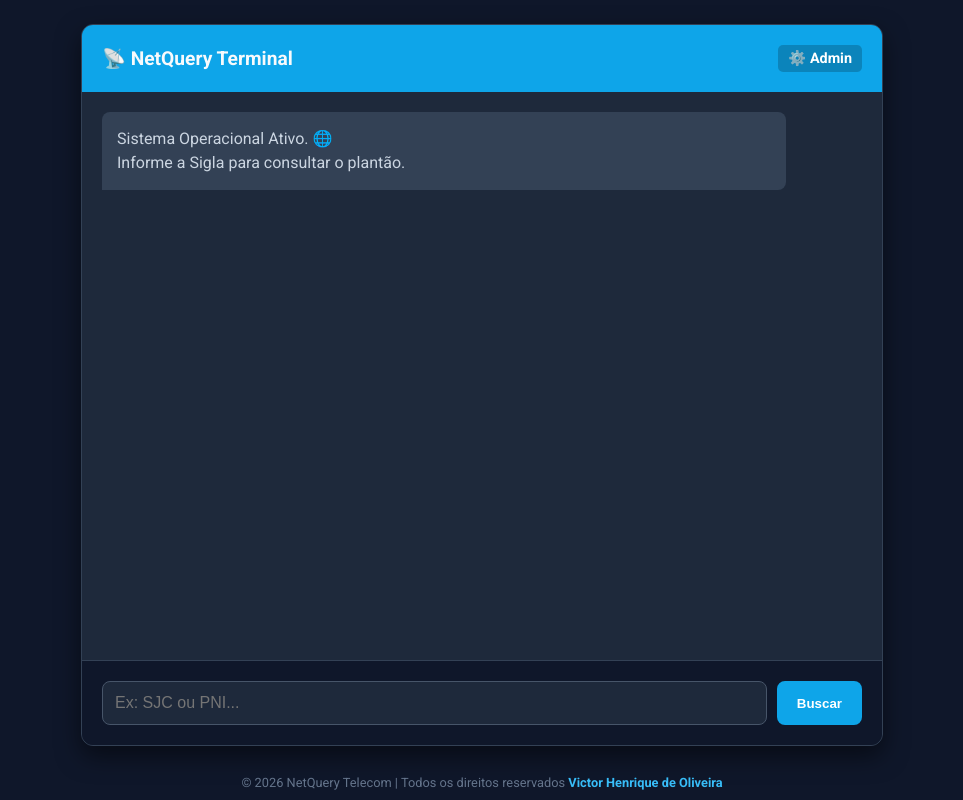
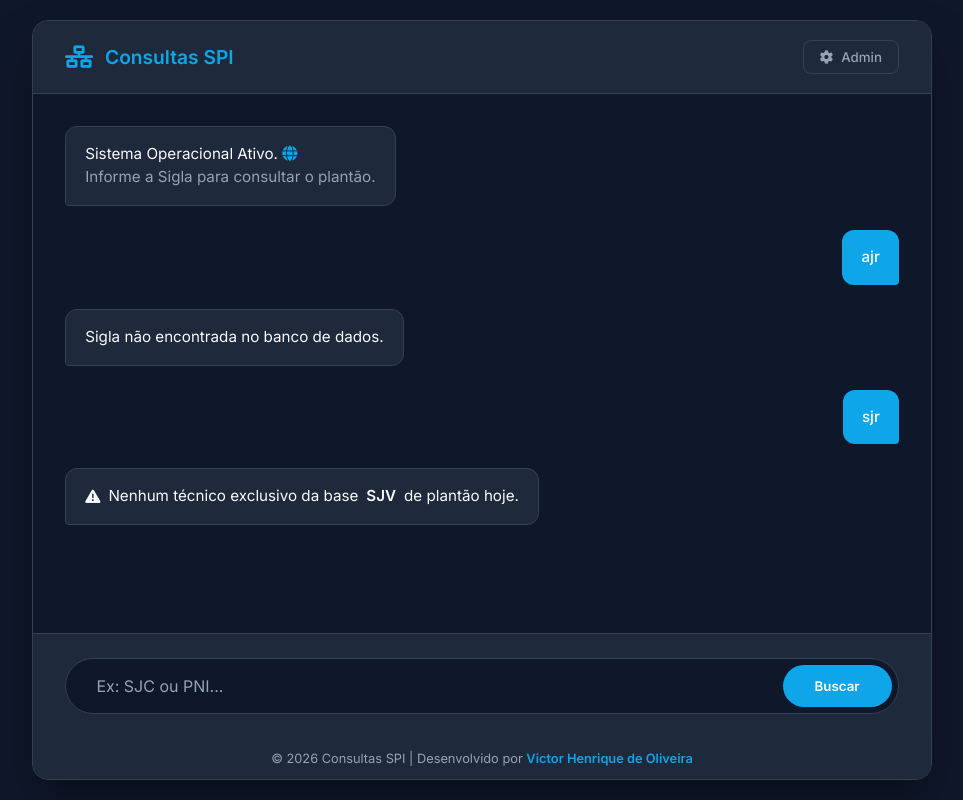
Before and after one commit to VictorOli23/Consultas-SPI, a Flask app: page / in a window 1280 px wide. Shown: the whole page, without its empty margins (158-1121 px from the left). Run offline with Flask 3, Linux system fonts and the light colour scheme; some libraries are stand-ins or nearby versions.

Commit message:
Update index.html

```diff
--- a/templates/index.html
+++ b/templates/index.html
@@ -3,272 +3,265 @@
 <head>
     <meta charset="UTF-8">
     <meta name="viewport" content="width=device-width, initial-scale=1.0">
-    <title>NetQuery Terminal</title>
-    <link href="https://fonts.googleapis.com/css2?family=Roboto:wght@400;500;700&display=swap" rel="stylesheet">
+    <title>Consultas SPI</title>
+    <link href="https://fonts.googleapis.com/css2?family=Inter:wght@400;500;600&display=swap" rel="stylesheet">
+    <link rel="stylesheet" href="https://cdnjs.cloudflare.com/ajax/libs/font-awesome/6.4.0/css/all.min.css">
+
     <style>
-        body {
-            font-family: 'Roboto', sans-serif;
-            background-color: #0f172a;
-            color: #f8fafc;
+        /* Paleta de Cores Moderna e Reset */
+        :root {
+            --bg-dark: #0f172a;
+            --bg-panel: #1e293b;
+            --primary: #0ea5e9;
+            --primary-hover: #0284c7;
+            --text-main: #f8fafc;
+            --text-muted: #94a3b8;
+            --border: #334155;
+            --warning: #eab308;
+        }
+
+        * {
             margin: 0;
             padding: 0;
+            box-sizing: border-box;
+            font-family: 'Inter', sans-serif;
+        }
+
+        body {
+            background-color: var(--bg-dark);
+            color: var(--text-main);
+            height: 100vh;
             display: flex;
             justify-content: center;
             align-items: center;
-            height: 100vh;
         }
-        .chat-container {
+
+        /* Container Principal */
+        .app-container {
             width: 100%;
-            max-width: 800px;
-            height: 90vh;
-            background-color: #1e293b;
-            border-radius: 12px;
-            box-shadow: 0 10px 25px rgba(0,0,0,0.5);
+            max-width: 900px;
+            height: 95vh;
+            background-color: var(--bg-dark);
             display: flex;
             flex-direction: column;
+            border-radius: 16px;
+            box-shadow: 0 25px 50px -12px rgba(0, 0, 0, 0.5);
             overflow: hidden;
-            border: 1px solid #334155;
-            margin-bottom: 30px;
+            border: 1px solid var(--border);
         }
+
+        /* Cabeçalho */
         .header {
-            background-color: #0ea5e9;
-            padding: 20px;
-            text-align: center;
-            font-size: 1.2rem;
-            font-weight: bold;
+            background-color: var(--bg-panel);
+            padding: 1.2rem 2rem;
             display: flex;
             justify-content: space-between;
             align-items: center;
+            border-bottom: 1px solid var(--border);
         }
-        .header a {
-            color: white;
-            text-decoration: none;
-            font-size: 0.9rem;
-            background-color: rgba(0,0,0,0.2);
-            padding: 5px 10px;
-            border-radius: 5px;
-            transition: 0.3s;
+
+        .brand {
+            display: flex;
+            align-items: center;
+            gap: 12px;
+            font-size: 1.2rem;
+            font-weight: 600;
+            color: var(--primary);
         }
-        .header a:hover {
-            background-color: rgba(0,0,0,0.4);
+
+        .brand i { font-size: 1.4rem; }
+
+        .btn-admin {
+            background: transparent;
+            color: var(--text-muted);
+            border: 1px solid var(--border);
+            padding: 0.5rem 1rem;
+            border-radius: 8px;
+            cursor: pointer;
+            transition: all 0.3s ease;
+            display: flex;
+            align-items: center;
+            gap: 8px;
+            font-weight: 500;
         }
-        .chat-box {
+
+        .btn-admin:hover {
+            background-color: var(--border);
+            color: var(--text-main);
+        }
+
+        /* Área de Chat */
+        .chat-area {
             flex: 1;
-            padding: 20px;
+            padding: 2rem;
             overflow-y: auto;
             display: flex;
             flex-direction: column;
-            gap: 15px;
-        }
-        .message {
-            max-width: 90%;
-            padding: 15px;
-            border-radius: 8px;
-            line-height: 1.5;
-        }
-        .user-msg {
-            background-color: #0ea5e9;
-            color: white;
-            align-self: flex-end;
-            border-bottom-right-radius: 0;
-        }
-        .bot-msg {
-            background-color: #334155;
-            color: #cbd5e1;
-            align-self: flex-start;
-            border-bottom-left-radius: 0;
-            width: 100%;
-            box-sizing: border-box;
+            gap: 1.5rem;
         }
 
-        .response-header {
-            border-bottom: 1px solid #475569;
-            padding-bottom: 10px;
-            margin-bottom: 15px;
-            font-size: 1.1rem;
-        }
-        .columns-container {
+        /* Estilo das Mensagens */
+        .message-wrapper {
             display: flex;
-            gap: 15px;
             width: 100%;
         }
-        .column {
-            flex: 1;
-            background-color: #0f172a;
-            padding: 15px;
-            border-radius: 8px;
-            border: 1px solid #475569;
-        }
-        .column-title {
-            text-align: center;
-            color: #38bdf8;
-            font-weight: bold;
-            margin-bottom: 15px;
-            border-bottom: 1px dashed #475569;
-            padding-bottom: 5px;
-        }
-        .tec-card {
-            margin-bottom: 10px;
+
+        .message {
+            max-width: 80%;
+            padding: 1rem 1.2rem;
+            border-radius: 12px;
+            line-height: 1.5;
             font-size: 0.95rem;
         }
-        .tec-card:last-child {
-            margin-bottom: 0;
-            border-bottom: none !important;
+
+        .system {
+            justify-content: flex-start;
         }
 
-        .input-area {
-            display: flex;
-            padding: 20px;
-            background-color: #0f172a;
-            border-top: 1px solid #334155;
-        }
-        input[type="text"] {
-            flex: 1;
-            padding: 12px;
-            border: 1px solid #475569;
-            background-color: #1e293b;
-            color: white;
-            border-radius: 8px;
-            outline: none;
-            font-size: 1rem;
-        }
-        button {
-            margin-left: 10px;
-            padding: 12px 20px;
-            background-color: #0ea5e9;
-            color: white;
-            border: none;
-            border-radius: 8px;
-            cursor: pointer;
-            font-weight: bold;
-            transition: 0.3s;
-        }
-        button:hover {
-            background-color: #0284c7;
+        .system .message {
+            background-color: var(--bg-panel);
+            color: var(--text-main);
+            border-bottom-left-radius: 4px;
+            border: 1px solid var(--border);
         }
 
-        /* ESTILOS DO RODAPÉ (COPYRIGHT) */
-        .footer {
-            position: fixed;
-            bottom: 10px;
-            width: 100%;
-            text-align: center;
-            color: #64748b;
-            font-size: 0.8rem;
-            z-index: 10;
-        }
-        .footer a {
-            color: #38bdf8;
-            text-decoration: none;
-            font-weight: bold;
-            transition: color 0.3s;
-        }
-        .footer a:hover {
-            color: #0ea5e9;
-            text-decoration: underline;
+        .user {
+            justify-content: flex-end;
         }
 
-        @media (max-width: 600px) {
-            .columns-container {
-                flex-direction: column;
+        .user .message {
+            background-color: var(--primary);
+            color: #fff;
+            border-bottom-right-radius: 4px;
+            font-weight: 500;
         }
+
+        .warning-msg {
+            color: var(--warning);
+            display: flex;
+            align-items: center;
+            gap: 8px;
         }
+
+        /* Área de Input */
+        .input-area {
+            padding: 1.5rem 2rem;
+            background-color: var(--bg-panel);
+            border-top: 1px solid var(--border);
+        }
+
+        .input-wrapper {
+            display: flex;
+            background-color: var(--bg-dark);
+            border: 1px solid var(--border);
+            border-radius: 30px;
+            padding: 0.4rem;
+            transition: border-color 0.3s;
+        }
+
+        .input-wrapper:focus-within {
+            border-color: var(--primary);
+        }
+
+        .input-wrapper input {
+            flex: 1;
+            background: transparent;
+            border: none;
+            color: var(--text-main);
+            padding: 0 1.5rem;
+            font-size: 1rem;
+            outline: none;
+        }
+
+        .input-wrapper input::placeholder {
+            color: var(--text-muted);
+        }
+
+        .btn-buscar {
+            background-color: var(--primary);
+            color: #fff;
+            border: none;
+            padding: 0.8rem 2rem;
+            border-radius: 25px;
+            font-weight: 600;
+            cursor: pointer;
+            transition: background 0.3s;
+        }
+
+        .btn-buscar:hover {
+            background-color: var(--primary-hover);
+        }
+
+        /* Rodapé */
+        .footer {
+            text-align: center;
+            padding: 0.8rem;
+            font-size: 0.8rem;
+            color: var(--text-muted);
+            background-color: var(--bg-panel);
+        }
+
+        .footer strong { color: var(--primary); }
+
+        /* Scrollbar customizada */
+        ::-webkit-scrollbar { width: 8px; }
+        ::-webkit-scrollbar-track { background: var(--bg-dark); }
+        ::-webkit-scrollbar-thumb { background: var(--border); border-radius: 4px; }
+        ::-webkit-scrollbar-thumb:hover { background: var(--text-muted); }
     </style>
 </head>
 <body>
 
-<div class="chat-container">
-    <div class="header">
-        <span>📡 NetQuery Terminal</span>
-        <a href="/login">⚙️ Admin</a>
+    <div class="app-container">
+        <header class="header">
+            <div class="brand">
+                <i class="fa-solid fa-network-wired"></i>
+                <span>Consultas SPI</span>
             </div>
+            <button class="btn-admin"><i class="fa-solid fa-gear"></i> Admin</button>
+        </header>
 
-    <div class="chat-box" id="chat-box">
-        <div class="message bot-msg">Sistema Operacional Ativo. 🌐<br>Informe a Sigla para consultar o plantão.</div>
-    </div>
+        <main class="chat-area" id="chatArea">
 
-    <div class="input-area">
-        <input type="text" id="user-input" placeholder="Ex: SJC ou PNI..." onkeypress="handleKeyPress(event)">
-        <button onclick="sendMessage()">Buscar</button>
+            <div class="message-wrapper system">
+                <div class="message">
+                    Sistema Operacional Ativo. <i class="fa-solid fa-globe" style="color: var(--primary);"></i><br>
+                    <span style="color: var(--text-muted);">Informe a Sigla para consultar o plantão.</span>
                 </div>
             </div>
 
-<div class="footer">
-    &copy; 2026 NetQuery Telecom | Todos os direitos reservados <a href="https://victoroli23.github.io/portfolio/" target="_blank">Victor Henrique de Oliveira</a>
+            <div class="message-wrapper user">
+                <div class="message">ajr</div>
             </div>
 
-<script>
-    function handleKeyPress(e) {
-        if (e.keyCode === 13) sendMessage();
-    }
+            <div class="message-wrapper system">
+                <div class="message">Sigla não encontrada no banco de dados.</div>
+            </div>
 
-    function sendMessage() {
-        const input = document.getElementById("user-input");
-        const message = input.value.trim();
-        if (message === "") return;
+            <div class="message-wrapper user">
+                <div class="message">sjr</div>
+            </div>
 
-        appendMessage(message, 'user-msg');
-        input.value = "";
+            <div class="message-wrapper system">
+                <div class="message warning-msg">
+                    <i class="fa-solid fa-triangle-exclamation"></i>
+                    Nenhum técnico exclusivo da base <strong>SJV</strong> de plantão hoje.
+                </div>
+            </div>
 
-        fetch('/chat', {
-            method: 'POST',
-            headers: { 'Content-Type': 'application/json' },
-            body: JSON.stringify({ message: message })
-        })
-        .then(response => response.json())
-        .then(data => {
-            const resp = data.response;
-            if (!resp.encontrado || resp.erro) {
-                appendHTML(resp.erro || "Sigla não encontrada.", 'bot-msg');
-                return;
-            }
+        </main>
 
-            let htmlContent = `<div class="response-header">${resp.cabecalho}</div>`;
-            htmlContent += `<div class="columns-container">`;
+        <footer class="input-area">
+            <div class="input-wrapper">
+                <input type="text" id="siglaInput" placeholder="Ex: SJC ou PNI..." autocomplete="off">
+                <button class="btn-buscar" id="btnBuscar">Buscar</button>
+            </div>
+        </footer>
 
-            htmlContent += `<div class="column">
-                                <div class="column-title">🛠️ INFRA (Fixa/Móvel)</div>`;
-            if (resp.infra.length > 0) {
-                resp.infra.forEach(tec => htmlContent += `<div class="tec-card">${tec}</div>`);
-            } else {
-                htmlContent += `<div style="text-align:center; color:#64748b; font-size:0.9rem;">Sem plantonista</div>`;
-            }
-            htmlContent += `</div>`;
-
-            htmlContent += `<div class="column">
-                                <div class="column-title">🔌 TX / COMUTAÇÃO</div>`;
-            if (resp.tx.length > 0) {
-                resp.tx.forEach(tec => htmlContent += `<div class="tec-card">${tec}</div>`);
-            } else {
-                htmlContent += `<div style="text-align:center; color:#64748b; font-size:0.9rem;">Sem plantonista</div>`;
-            }
-            htmlContent += `</div></div>`;
-
-            appendHTML(htmlContent, 'bot-msg');
-        })
-        .catch(err => {
-            appendMessage("Erro de conexão com o servidor.", 'bot-msg');
-        });
-    }
-
-    function appendMessage(text, className) {
-        const chatBox = document.getElementById("chat-box");
-        const msgDiv = document.createElement("div");
-        msgDiv.className = "message " + className;
-        msgDiv.innerText = text;
-        chatBox.appendChild(msgDiv);
-        chatBox.scrollTop = chatBox.scrollHeight;
-    }
-
-    function appendHTML(html, className) {
-        const chatBox = document.getElementById("chat-box");
-        const msgDiv = document.createElement("div");
-        msgDiv.className = "message " + className;
-        msgDiv.innerHTML = html;
-        chatBox.appendChild(msgDiv);
-        chatBox.scrollTop = chatBox.scrollHeight;
-    }
-</script>
+        <div class="footer">
+            © 2026 Consultas SPI | Desenvolvido por <strong>Victor Henrique de Oliveira</strong>
+        </div>
+    </div>
 
 </body>
 </html>
```
Lines whose indentation alone changed are shown as unchanged.
